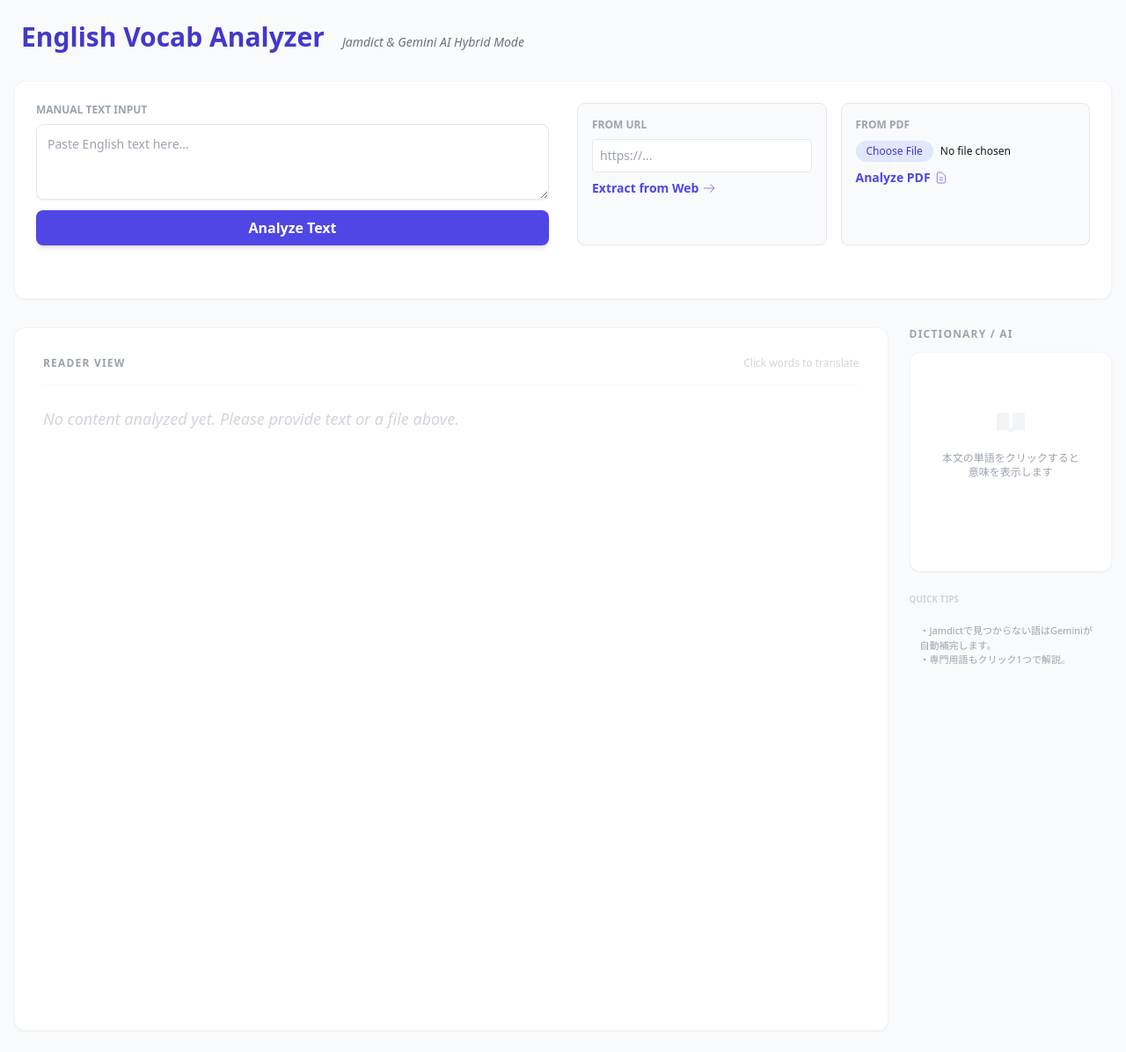
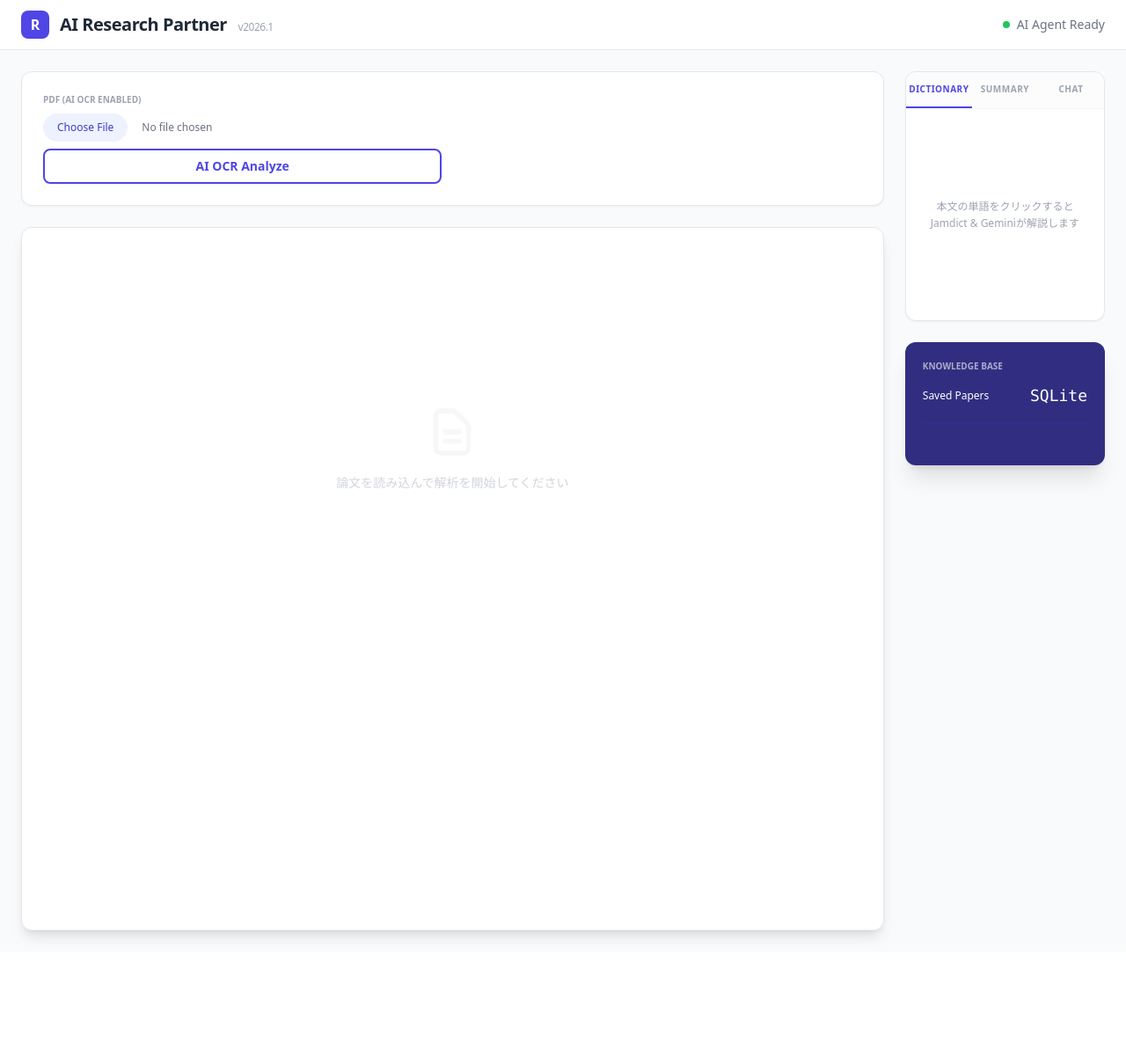
Before and after one commit to hayathine/PaperTerrace, a FastAPI app: page / in a window 1280 px wide. Shown: the whole page at 88% size. After the commit the page ends 1070 px from the top, so only its background shows below. Run offline with FastAPI, Linux system fonts and the light colour scheme; parts of the project's set-up code (start-up, migrations or seed data) failed here and were passed over; some libraries are stand-ins or nearby versions.

Commit message:
構成の修正

```diff
--- a/main.py
+++ /dev/null
@@ -1,6 +0,0 @@
-def main():
-    print("Hello from ronbun!")
-
-
-if __name__ == "__main__":
-    main()
--- a/pyproject.toml
+++ b/pyproject.toml
@@ -12,6 +12,7 @@ dependencies = [
     "en-core-web-lg",
     "fastapi>=0.128.0",
     "genai>=1.0.3",
+    "go-task-bin>=3.48.0",
     "google-genai>=1.60.0",
     "httpx>=0.28.1",
     "jamdict>=0.1a11.post2",
--- a/src/feature/chat.py
+++ b/src/feature/chat.py
@@ -0,0 +1,4 @@
+"""
+生成AIを用いてチャット機能を提供するモジュール
+著者エージェントの基盤としても利用
+"""
--- a/src/feature/translate.py
+++ b/src/feature/dict.py
@@ -1,4 +1,8 @@
-from google.genai import genai
+import genai
+
+"""
+単語をクリックするとその意味を辞書で調べて表示する機能を提供するモジュール
+"""
 
 
 class Translate:
--- a/src/feature/figure_insight.py
+++ b/src/feature/figure_insight.py
@@ -0,0 +1,3 @@
+"""
+論文中の図表についての説明を生成する機能を提供するモジュール
+"""
--- a/src/feature/paragraph_explain.py
+++ b/src/feature/paragraph_explain.py
@@ -0,0 +1,3 @@
+"""
+パラグラフ単位で詳細な説明を生成する機能を提供するモジュール
+"""
--- a/src/feature/reserch_radear.py
+++ b/src/feature/reserch_radear.py
@@ -0,0 +1,3 @@
+"""
+関連する論文を調査・取得する機能を提供するモジュール
+"""
--- /dev/null
+++ b/src/feature/sidebar.py
@@ -0,0 +1,3 @@
+"""
+sidebarに用語を表示する機能を提供するモジュール
+"""
--- /dev/null
+++ b/src/feature/summary.py
@@ -0,0 +1,3 @@
+"""
+論文の要約を生成する機能を提供するモジュール
+"""
--- a/src/main.py
+++ b/src/main.py
@@ -1,11 +1,11 @@
-import httpx
-from bs4 import BeautifulSoup, UnicodeDammit
-from fastapi import FastAPI, Form, Request
-from fastapi.responses import HTMLResponse
+import asyncio
+
+from fastapi import FastAPI, File, Request, UploadFile
+from fastapi.responses import HTMLResponse, StreamingResponse
 from fastapi.templating import Jinja2Templates
 
 # logic.pyで定義したクラス/関数をインポート（前回の回答のロジックを含む想定）
-from .feature.word_focus import EnglishAnalysisService
+from .feature.dict import EnglishAnalysisService
 
 app = FastAPI()
 templates = Jinja2Templates(directory="src/templates")
@@ -17,44 +17,6 @@ async def read_item(request: Request):
     return templates.TemplateResponse("index.html", {"request": request})
 
 
-def format_results_to_html(words: list) -> str:
-    """解析結果をHTMLテーブルに変換する"""
-    rows = ""
-    for item in words:
-        source_color = (
-            "bg-blue-100 text-blue-800"
-            if item["source"] == "Jamdict"
-            else "bg-purple-100 text-purple-800"
-        )
-        rows += f"""
-        <tr class="border-b hover:bg-gray-50">
-            <td class="px-4 py-2 font-medium">{item["original"]}</td>
-            <td class="px-4 py-2">{item["definition"]}</td>
-            <td class="px-4 py-2 text-xs">
-                <span class="{source_color} px-2 py-1 rounded-full font-semibold">{item["source"]}</span>
-            </td>
-        </tr>
-        """
-
-    return f"""
-    <div class="mt-8">
-        <h3 class="text-2xl font-bold mb-4">Vocabulary List</h3>
-        <div class="overflow-x-auto">
-            <table class="min-w-full bg-white border border-gray-200">
-                <thead class="bg-gray-100">
-                    <tr>
-                        <th class="px-4 py-2 text-left">Word</th>
-                        <th class="px-4 py-2 text-left">Meaning (JA)</th>
-                        <th class="px-4 py-2 text-left">Source</th>
-                    </tr>
-                </thead>
-                <tbody>{rows}</tbody>
-            </table>
-        </div>
-    </div>
-    """
-
-
 @app.get("/explain/{lemma}", response_class=HTMLResponse)
 async def explain(lemma: str):
     # 特定の1単語だけを詳しく解説
@@ -62,53 +24,19 @@ async def explain(lemma: str):
     return html
 
 
-@app.post("/analyze_txt", response_class=HTMLResponse)
-async def analyze_txt(html_text: str = Form(...)):
-    # 形態素解析だけして、クリック可能なHTMLを返す
-    ruby_html = service.tokenize_to_html(html_text)
-    return f'<div class="leading-relaxed tracking-wide">{ruby_html}</div>'
+@app.post("/analyze-pdf")
+async def analyze_pdf(file: UploadFile = File(...)):
+    content = await file.read()
+    filename = file.filename
 
+    # AI OCR を実行（内部でSQLiteキャッシュをチェック）
+    raw_text = await service.ocr_service.extract_text_with_ai(content, filename)
 
-# @app.post("/analyze-pdf", response_class=HTMLResponse)
-# async def analyze_pdf(file: UploadFile = File(...)):
-#     content = await file.read()
-#     pdf_ext = PDFExtractor()
-#     raw_text = pdf_ext.extract_text(content)
+    # ストリーミング開始
+    async def stream():
+        # ここで、以前作った task_id 発行 & GETストリーム 方式に繋げるとより安定します
+        async for chunk in service.tokenize_stream(raw_text):
+            yield chunk
+            await asyncio.sleep(0.01)
 
-#     if not raw_text.strip():
-#         return '<div class="text-red-500">PDFからテキストを抽出できませんでした。</div>'
-
-#     word_list = await service.tokenize_to_html(raw_text)
-#     return format_results_to_html(word_list)
-
-
-@app.post("/analyze-url", response_class=HTMLResponse)
-async def analyze_url(url: str = Form(...)):
-    async with httpx.AsyncClient() as client:
-        try:
-            headers = {
-                "User-Agent": "Mozilla/5.0 (Windows NT 10.0; Win64; x64) AppleWebKit/537.36"
-            }
-            response = await client.get(url, headers=headers, follow_redirects=True)
-            response.raise_for_status()
-        except Exception as e:
-            return f'<div class="text-red-500">Error: {str(e)}</div>'
-
-    # 文字コード判定とデコード
-    dammit = UnicodeDammit(response.content, is_html=True)
-    raw_html = dammit.unicode_markup or response.content.decode(
-        "utf-8", errors="replace"
-    )
-
-    # --- 重要：HTMLから純粋なテキストだけを抽出 ---
-    soup = BeautifulSoup(raw_html, "html.parser")
-
-    # スクリプトやスタイルシートを除去
-    for script_or_style in soup(["script", "style"]):
-        script_or_style.decompose()
-
-    clean_text = soup.get_text(separator=" ")  # タグの間にスペースを入れて結合
-
-    # メソッド名を更新
-    ruby_html = await service.tokenize_to_html(clean_text)
-    return f'<div class="leading-relaxed tracking-wide">{ruby_html}</div>'
+    return StreamingResponse(stream(), media_type="text/event-stream")
--- a/src/templates/index.html
+++ b/src/templates/index.html
@@ -1,223 +1,110 @@
-<!doctype html>
+<!DOCTYPE html>
 <html lang="ja">
 <head>
-    <meta charset="UTF-8" />
-    <meta name="viewport" content="width=device-width, initial-scale=1.0" />
-    <title>AI English Reader | Full-Wide View</title>
+    <meta charset="UTF-8">
+    <meta name="viewport" content="width=device-width, initial-scale=1.0">
+    <title>AI Research Partner | Agentic Reading Support</title>
     <script src="https://unpkg.com/htmx.org@1.9.10"></script>
+    <script src="https://unpkg.com/htmx.org@1.9.10/dist/ext/sse.js"></script>
     <script src="https://cdn.tailwindcss.com"></script>
     <style>
-      /* カスタム改行ルール：単語の途中でも強制的に折る設定 */
-      .force-wrap {
-        overflow-wrap: anywhere;
-        word-break: break-word;
-      }
-      /* スムーズなスクロール */
-      html {
-        scroll-behavior: smooth;
-      }
+        .force-wrap { overflow-wrap: anywhere; word-break: break-word; }
+        /* スムーズなフェードイン */
+        .animate-in { animation: fadeIn 0.5s ease-out; }
+        @keyframes fadeIn { from { opacity: 0; transform: translateY(10px); } to { opacity: 1; transform: translateY(0); } }
+        /* ローディングアニメーション */
+        .htmx-indicator { display: none; }
+        .htmx-request .htmx-indicator { display: inline-block; }
     </style>
 </head>
-  <body class="bg-gray-50 text-gray-900 min-h-screen">
-    <div class="w-full px-4 py-6">
-      <header class="mb-8 px-2">
-        <h1 class="text-3xl font-extrabold text-indigo-700 inline-block">
-          English Vocab Analyzer
-        </h1>
-        <span class="ml-4 text-gray-500 text-sm italic"
-          >Jamdict & Gemini AI Hybrid Mode</span
-        >
-      </header>
+<body class="bg-gray-50 text-gray-900 font-sans" hx-ext="sse">
 
-      <div
-        class="bg-white rounded-xl shadow-sm border border-gray-100 p-6 mb-8"
-      >
-        <div class="grid grid-cols-1 xl:grid-cols-2 gap-8">
-          <form
-            hx-post="/analyze_txt"
-            hx-target="#results"
-            hx-indicator="#loading"
-            class="flex flex-col"
-          >
-            <label class="text-xs font-bold text-gray-400 uppercase mb-2"
-              >Manual Text Input</label
-            >
-            <textarea
-              name="html_text"
-              rows="3"
-              class="w-full border-gray-200 rounded-lg shadow-sm focus:ring-2 focus:ring-indigo-500 p-3 border text-sm"
-              placeholder="Paste English text here..."
-            ></textarea>
-            <button
-              type="submit"
-              class="mt-3 bg-indigo-600 text-white font-bold py-2 px-4 rounded-lg hover:bg-indigo-700 transition shadow-md"
-            >
-              Analyze Text
-            </button>
+    <div class="w-full min-h-screen flex flex-col">
+
+        <nav class="bg-white border-b border-gray-200 px-6 py-3 flex justify-between items-center sticky top-0 z-50">
+            <div class="flex items-center space-x-3">
+                <div class="w-8 h-8 bg-indigo-600 rounded-lg flex items-center justify-center text-white font-bold">R</div>
+                <h1 class="text-xl font-bold tracking-tight text-gray-800">AI Research Partner <span class="text-xs font-normal text-gray-400 ml-2">v2026.1</span></h1>
+            </div>
+            <div class="flex items-center space-x-4 text-sm text-gray-500">
+                <span id="status-badge" class="flex items-center"><span class="w-2 h-2 bg-green-500 rounded-full mr-2"></span>AI Agent Ready</span>
+            </div>
+        </nav>
+
+        <main class="flex-grow p-6">
+            <div class="grid grid-cols-1 lg:grid-cols-5 gap-6 h-full">
+
+                <div class="lg:col-span-4 space-y-6">
+
+                    <div class="bg-white rounded-xl shadow-sm border border-gray-200 p-6">
+                        <div class="grid grid-cols-1 md:grid-cols-2 gap-6">
+
+                            <form hx-post="/analyze-pdf" hx-target="#reader-container" hx-encoding="multipart/form-data" hx-indicator="#loading-spinner" onsubmit="clearReader()">
+                                <label class="block text-[10px] font-bold text-gray-400 uppercase mb-2">PDF (AI OCR Enabled)</label>
+                                <div class="relative group">
+                                    <input type="file" name="file" accept="application/pdf" class="w-full text-xs text-gray-500 file:mr-4 file:py-2 file:px-4 file:rounded-full file:border-0 file:bg-indigo-50 file:text-indigo-700 hover:file:bg-indigo-100 cursor-pointer">
+                                </div>
+                                <button type="submit" class="mt-2 w-full border-2 border-indigo-600 text-indigo-600 text-sm font-bold py-2 rounded-lg hover:bg-indigo-50 transition">AI OCR Analyze</button>
                             </form>
+                        </div>
 
-          <div class="grid grid-cols-1 md:grid-cols-2 gap-4">
-            <form
-              hx-post="/analyze-url"
-              hx-target="#results"
-              hx-indicator="#loading"
-              class="bg-gray-50 p-4 rounded-lg border border-gray-200"
-            >
-              <label
-                class="block text-xs font-bold text-gray-400 uppercase mb-2"
-                >From URL</label
-              >
-              <input
-                type="url"
-                name="url"
-                class="w-full p-2 border rounded text-sm mb-2"
-                placeholder="https://..."
-              />
-              <button
-                type="submit"
-                class="text-indigo-600 text-sm font-bold hover:text-indigo-800 flex items-center"
-              >
-                <span>Extract from Web</span>
-                <svg
-                  class="w-4 h-4 ml-1"
-                  fill="none"
-                  stroke="currentColor"
-                  viewBox="0 0 24 24"
-                >
-                  <path d="M14 5l7 7m0 0l-7 7m7-7H3"></path>
-                </svg>
-              </button>
-            </form>
-
-            <form
-              hx-post="/analyze-pdf"
-              hx-target="#results"
-              hx-encoding="multipart/form-data"
-              hx-indicator="#loading"
-              class="bg-gray-50 p-4 rounded-lg border border-gray-200"
-            >
-              <label
-                class="block text-xs font-bold text-gray-400 uppercase mb-2"
-                >From PDF</label
-              >
-              <input
-                type="file"
-                name="file"
-                accept="application/pdf"
-                class="w-full text-xs file:mr-2 file:py-1 file:px-3 file:rounded-full file:border-0 file:bg-indigo-100 file:text-indigo-700 hover:file:bg-indigo-200"
-              />
-              <button
-                type="submit"
-                class="mt-2 text-indigo-600 text-sm font-bold hover:text-indigo-800 flex items-center"
-              >
-                <span>Analyze PDF</span>
-                <svg
-                  class="w-4 h-4 ml-1"
-                  fill="none"
-                  stroke="currentColor"
-                  viewBox="0 0 24 24"
-                >
-                  <path
-                    d="M9 12h6m-6 4h6m2 5H7a2 2 0 01-2-2V5a2 2 0 012-2h5.586a1 1 0 01.707.293l5.414 5.414a1 1 0 01.293.707V19a2 2 0 01-2 2z"
-                  ></path>
-                </svg>
-              </button>
-            </form>
+                        <div id="loading-spinner" class="htmx-indicator mt-4 text-center">
+                            <div class="inline-flex items-center text-indigo-600 text-sm font-medium">
+                                <svg class="animate-spin h-4 w-4 mr-2" viewBox="0 0 24 24"><circle class="opacity-25" cx="12" cy="12" r="10" stroke="currentColor" stroke-width="4"></circle><path class="opacity-75" fill="currentColor" d="M4 12a8 8 0 018-8V0C5.373 0 0 5.373 0 12h4zm2 5.291A7.962 7.962 0 014 12H0c0 3.042 1.135 5.824 3 7.938l3-2.647z"></path></svg>
+                                <span>Agent is thinking...</span>
+                            </div>
                         </div>
                     </div>
 
-        <div
-          id="loading"
-          class="htmx-indicator mt-4 flex items-center justify-center text-indigo-600"
-        >
-          <svg class="animate-spin h-5 w-5 mr-3" viewBox="0 0 24 24">
-            <circle
-              class="opacity-25"
-              cx="12"
-              cy="12"
-              r="10"
-              stroke="currentColor"
-              stroke-width="4"
-            ></circle>
-            <path
-              class="opacity-75"
-              fill="currentColor"
-              d="M4 12a8 8 0 018-8V0C5.373 0 0 5.373 0 12h4zm2 5.291A7.962 7.962 0 014 12H0c0 3.042 1.135 5.824 3 7.938l3-2.647z"
-            ></path>
-          </svg>
-          <span class="text-sm font-medium">Analyzing content...</span>
+                    <div class="bg-white rounded-xl shadow-lg border border-gray-200 p-10 min-h-screen relative overflow-hidden">
+                        <div id="reader-container" class="prose prose-indigo max-w-none text-lg leading-[1.9] text-gray-800 force-wrap">
+                            <div class="flex flex-col items-center justify-center py-40 text-gray-300">
+                                <svg class="w-16 h-16 mb-4 opacity-20" fill="none" stroke="currentColor" viewBox="0 0 24 24"><path stroke-linecap="round" stroke-linejoin="round" stroke-width="2" d="M9 12h6m-6 4h6m2 5H7a2 2 0 01-2-2V5a2 2 0 012-2h5.586a1 1 0 01.707.293l5.414 5.414a1 1 0 01.293.707V19a2 2 0 01-2 2z"></path></svg>
+                                <p class="text-sm font-medium">論文を読み込んで解析を開始してください</p>
+                            </div>
+                        </div>
                     </div>
                 </div>
 
-      <div class="grid grid-cols-1 lg:grid-cols-5 gap-6">
-        <div
-          class="lg:col-span-4 bg-white rounded-xl shadow-sm border border-gray-100 p-8 min-h-screen min-w-0"
-        >
-          <div
-            class="flex items-center justify-between mb-6 border-b border-gray-50 pb-4"
-          >
-            <h2
-              class="text-xs font-bold text-gray-400 uppercase tracking-widest"
-            >
-              Reader View
-            </h2>
-            <span class="text-xs text-gray-300">Click words to translate</span>
+                <div class="lg:col-span-1">
+                    <div class="sticky top-20 space-y-6">
+
+                        <div class="bg-white rounded-xl shadow-sm border border-gray-200 overflow-hidden">
+                            <div class="flex border-b border-gray-100 bg-gray-50/50">
+                                <button onclick="switchTab('dict')" id="tab-dict" class="flex-1 py-3 text-[10px] font-bold uppercase tracking-wider border-b-2 border-indigo-600 text-indigo-600">Dictionary</button>
+                                <button onclick="switchTab('summary')" id="tab-summary" class="flex-1 py-3 text-[10px] font-bold uppercase tracking-wider border-b-2 border-transparent text-gray-400 hover:text-gray-600">Summary</button>
+                                <button onclick="switchTab('chat')" id="tab-chat" class="flex-1 py-3 text-[10px] font-bold uppercase tracking-wider border-b-2 border-transparent text-gray-400 hover:text-gray-600">Chat</button>
                             </div>
 
-          <div
-            id="results"
-            class="prose prose-indigo max-w-none text-lg leading-relaxed text-gray-800 force-wrap"
-          >
-            <p class="text-gray-300 italic">
-              No content analyzed yet. Please provide text or a file above.
+                            <div class="p-5">
+                                <div id="content-dict" class="space-y-4">
+                                    <div id="definition-box" class="min-h-[200px] flex items-center justify-center text-center">
+                                        <p class="text-gray-400 text-xs leading-relaxed">本文の単語をクリックすると<br>Jamdict & Geminiが解説します</p>
+                                    </div>
+                                </div>
+
+                                <div id="content-summary" class="hidden animate-in">
+                                    <div class="bg-indigo-50 p-4 rounded-lg">
+                                        <p class="text-[11px] text-indigo-700 leading-relaxed font-medium">
+                                            要約機能（準備中）: セクションごとの自動要約を表示します。
                                         </p>
                                     </div>
                                 </div>
 
-        <div class="lg:col-span-1">
-          <div class="sticky top-6">
-            <h2
-              class="text-xs font-bold text-gray-400 uppercase tracking-widest mb-3"
-            >
-              Dictionary / AI
-            </h2>
-
-            <div
-              id="definition-box"
-              class="min-h-[250px] bg-white rounded-xl shadow-sm border border-gray-100 p-5"
-            >
-              <div
-                class="flex flex-col items-center justify-center h-full text-center py-10"
-              >
-                <svg
-                  class="w-10 h-10 text-gray-100 mb-3"
-                  fill="currentColor"
-                  viewBox="0 0 20 20"
-                >
-                  <path
-                    d="M9 4.804A7.968 7.968 0 005.5 4c-1.255 0-2.443.29-3.5.804v10A7.969 7.969 0 015.5 14c1.669 0 3.218.51 4.5 1.385A7.962 7.962 0 0114.5 14c1.255 0 2.443.29 3.5.804v-10A7.968 7.968 0 0014.5 4c-1.255 0-2.443.29-3.5.804V12a1 1 0 11-2 0V4.804z"
-                  ></path>
-                </svg>
-                <p class="text-gray-400 text-xs">
-                  本文の単語をクリックすると<br />意味を表示します
-                </p>
-              </div>
-            </div>
-
-            <div id="history-box" class="mt-6">
-              <h3 class="text-[10px] font-bold text-gray-300 uppercase mb-2">
-                Quick Tips
-              </h3>
-              <div
-                class="text-[11px] text-gray-400 leading-normal bg-gray-50 p-3 rounded-md"
-              >
-                ・Jamdictで見つからない語はGeminiが自動補完します。<br />
-                ・専門用語もクリック1つで解説。
+                                <div id="content-chat" class="hidden animate-in">
+                                    <div class="space-y-3">
+                                        <div class="bg-gray-100 p-3 rounded-lg text-[11px]">この論文について質問してください。</div>
+                                        <input type="text" class="w-full border rounded-lg p-2 text-xs" placeholder="Ask a question...">
                                     </div>
                                 </div>
                             </div>
                         </div>
+
+                        <div class="bg-indigo-900 rounded-xl p-5 text-white shadow-xl">
+                            <h3 class="text-[10px] font-bold uppercase opacity-60 mb-3">Knowledge Base</h3>
+                            <div class="flex items-center justify-between">
+                                <span class="text-xs">Saved Papers</span>
+                                <span class="text-lg font-mono">SQLite</span>
                             </div>
-    </div>
-  </body>
-</html>
+                            <div class="mt-4 pt-4 border-t border-indigo-800 flex items-center text-[10px] opacity-70">
+                                <svg class="w-3 h-3 mr-2" fill="currentColor" viewBox="0 0 20 20"><path d="M3 12l2-2m0 0l7-7 7 7M5 10v10a1 1 0
```
Also changed, not shown: Taskfile.yml (added, +18 -0 lines), src/feature/adversarial.py (+7 -0 lines), src/feature/citeintent.py (+8 -0 lines), src/feature/claim_agent.py (+8 -0 lines), src/feature/word_focus.py (deleted, +0 -98 lines), src/logic.py (+76 -18 lines), src/feature/digest.py (deleted), src/feature/symbol_panel.py (deleted), 1 other file. Lines whose indentation alone changed are shown as unchanged.
